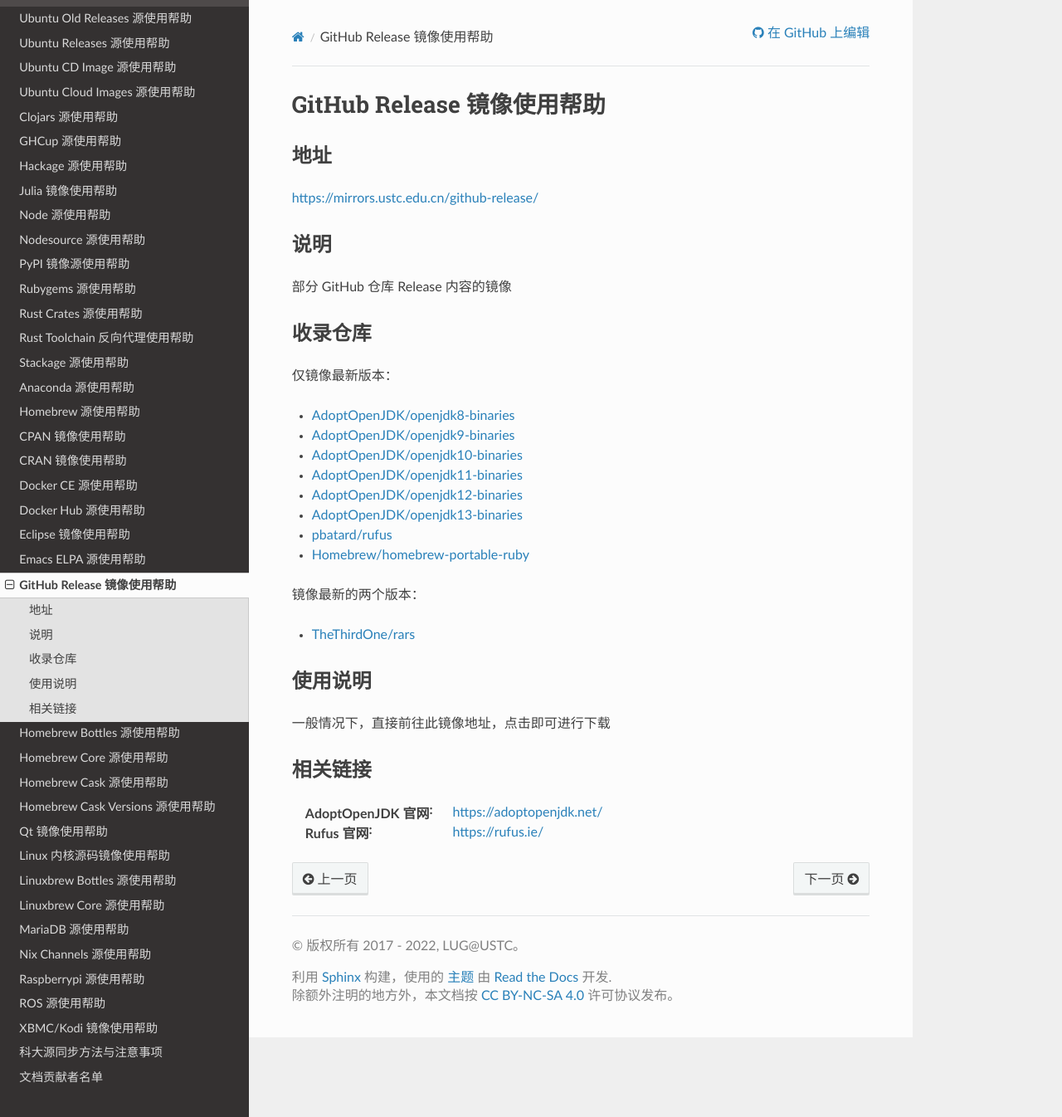
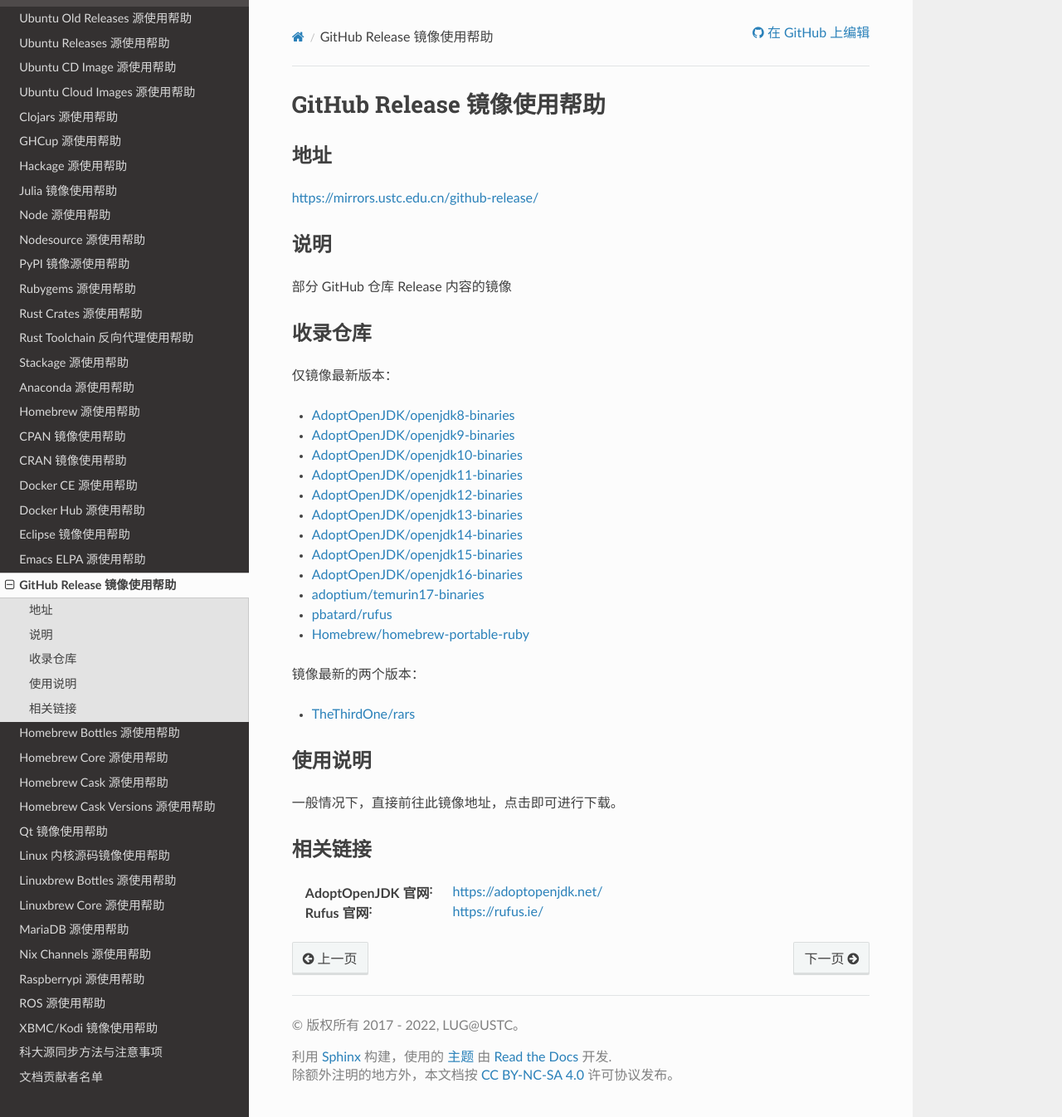
Before and after one commit to ustclug/mirrorhelp, a Sphinx documentation site: the page built from source/github-release.rst, in a window 1280 px wide and 1346 px high. Shown: the whole window at 83% size. Built offline with Sphinx 7.4.7 and the Read the Docs theme 2.0.0, drawn with Linux system fonts in a browser that asks for light colours; pages that are not in the unit, such as notebooks, are missing from menus.

Commit message:
Update current status of github-release

```diff
--- a/source/github-release.rst
+++ b/source/github-release.rst
@@ -23,6 +23,10 @@
 * `AdoptOpenJDK/openjdk11-binaries <https://github.com/AdoptOpenJDK/openjdk11-binaries>`_
 * `AdoptOpenJDK/openjdk12-binaries <https://github.com/AdoptOpenJDK/openjdk12-binaries>`_
 * `AdoptOpenJDK/openjdk13-binaries <https://github.com/AdoptOpenJDK/openjdk13-binaries>`_
+* `AdoptOpenJDK/openjdk14-binaries <https://github.com/AdoptOpenJDK/openjdk14-binaries>`_
+* `AdoptOpenJDK/openjdk15-binaries <https://github.com/AdoptOpenJDK/openjdk15-binaries>`_
+* `AdoptOpenJDK/openjdk16-binaries <https://github.com/AdoptOpenJDK/openjdk16-binaries>`_
+* `adoptium/temurin17-binaries <https://github.com/adoptium/temurin17-binaries>`_
 * `pbatard/rufus <https://github.com/pbatard/rufus>`_
 * `Homebrew/homebrew-portable-ruby <https://github.com/Homebrew/homebrew-portable-ruby>`_
 
@@ -33,7 +37,7 @@
 使用说明
 ========
 
-一般情况下，直接前往此镜像地址，点击即可进行下载
+一般情况下，直接前往此镜像地址，点击即可进行下载。
 
 相关链接
 ========
```
